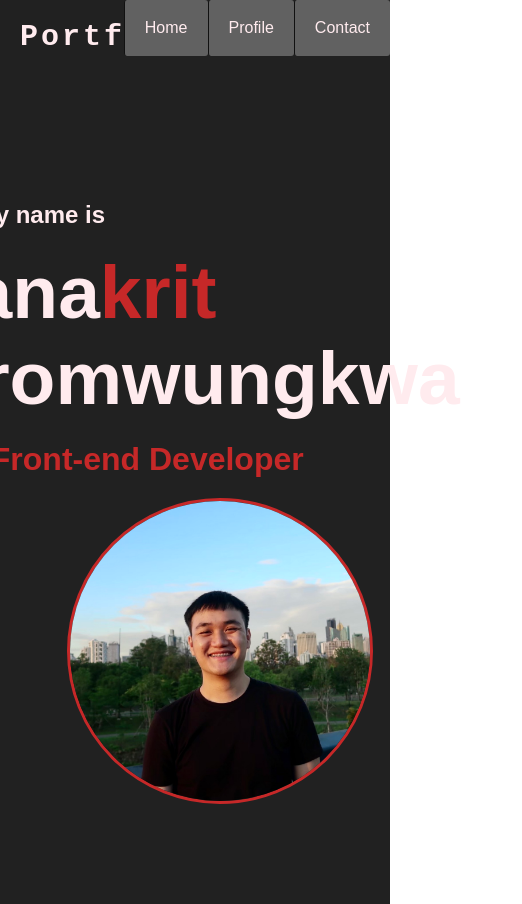
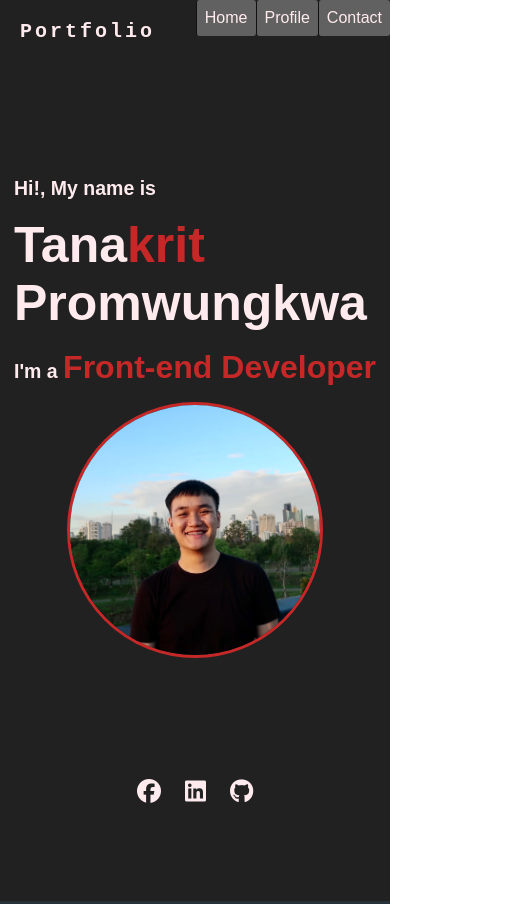
Before and after one commit to Ztirk/tanakrit.io, a plain HTML site: page index.html in a window 390 px wide. Shown: the top 904 px of the page, 522 px wide, since content can reach past the window. Drawn offline with Linux system fonts and the light colour scheme.

Commit message:
Update styles.css

```diff
--- a/styles.css
+++ b/styles.css
@@ -286,3 +286,93 @@ h2 span {
 #quote {
   text-align: center;
 }
+
+/* mobile screen */
+
+@media (max-width: 600px) {
+  .fp-text {
+    font-size: small
+  }
+
+  #name {
+    font-size: 50px;
+  }
+
+  .first-page img {
+    border: 3px solid #C62828;
+    border-radius: 1000px;
+    height: 250px;
+    width: 250px;
+    object-fit: cover;
+    margin: auto;
+
+  }
+
+  .text-pic {
+    margin-top: 125px;
+    margin-bottom: 125px;
+
+
+  }
+
+  #logo {
+    color: #FFEBEE;
+    float: left;
+    padding: 20px;
+    font-family: monospace;
+    font-weight: bold;
+    font-size: 20px;
+    letter-spacing: 3px;
+
+
+  }
+
+  .nav li {
+    padding: 9px 0px 9px 0px;
+    background-color: #616161;
+    list-style: none;
+    font-family: sans-serif;
+    border-left: #111 solid 1px;
+    border-radius: 3px;
+    margin: 0;
+
+  }
+
+  .nav a {
+    color: #FFEBEE;
+    text-decoration: none;
+    padding: 8px;
+    border-radius: 3px;
+
+
+  }
+
+  .second-page {
+    background-color: #263238;
+    padding: 100px 0px;
+
+
+  }
+
+  #my-works {
+    margin: auto;
+    width:;
+
+  }
+
+  .container {
+    display: flex;
+    justify-content: center;
+    flex-wrap: wrap;
+    height: 500px;
+    width: 500px;
+    list-style: none;
+    padding: 10px;
+    background-color: #212121;
+    border: 1px solid #C62828;
+    border-radius: 5px;
+    width: 50%;
+
+  }
+
+}
```
